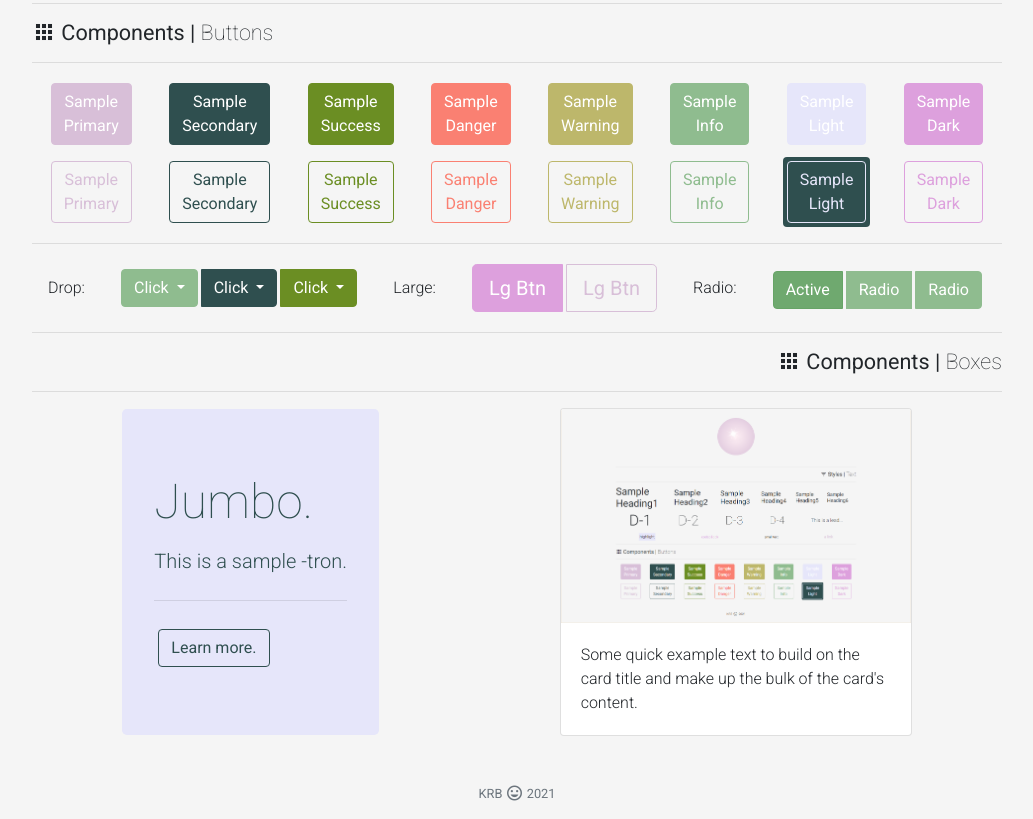
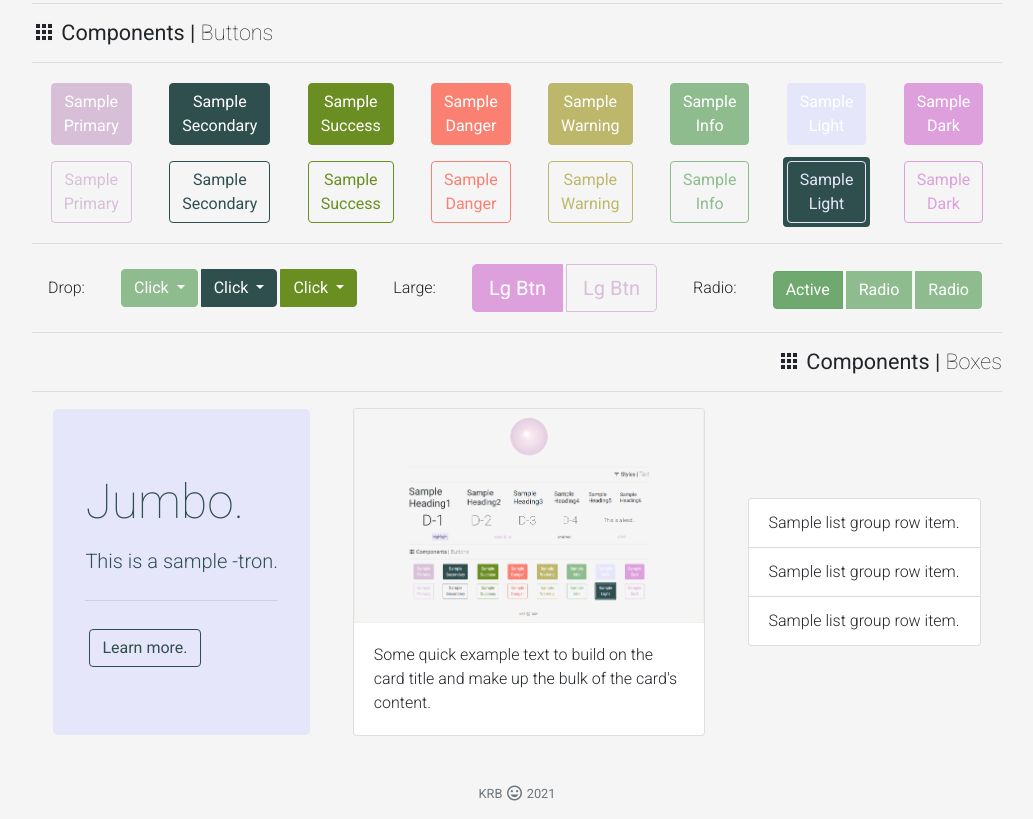
Before and after one commit to katsign/sass, a website: page index.html in a window 1280 px wide. Shown: the part 557-1376 px from the top of the page, without its empty margins (123-1156 px from the left). Drawn offline with nearby package versions, Linux system fonts and the light colour scheme.

Commit message:
added list group, styled components

```diff
--- a/index.html
+++ b/index.html
@@ -205,7 +205,12 @@
             <p class="card-text">Some quick example text to build on the card title and make up the bulk of the card's content.</p>
           </div>
         </div>
-
+      <!--List Group-->
+      <ul class="list-group">
+        <li class="list-group-item">Sample list group row item.</li>
+        <li class="list-group-item">Sample list group row item.</li>
+        <li class="list-group-item">Sample list group row item.</li>
+      </ul>
     </section>
 
     <!--Footer Content-->
```
